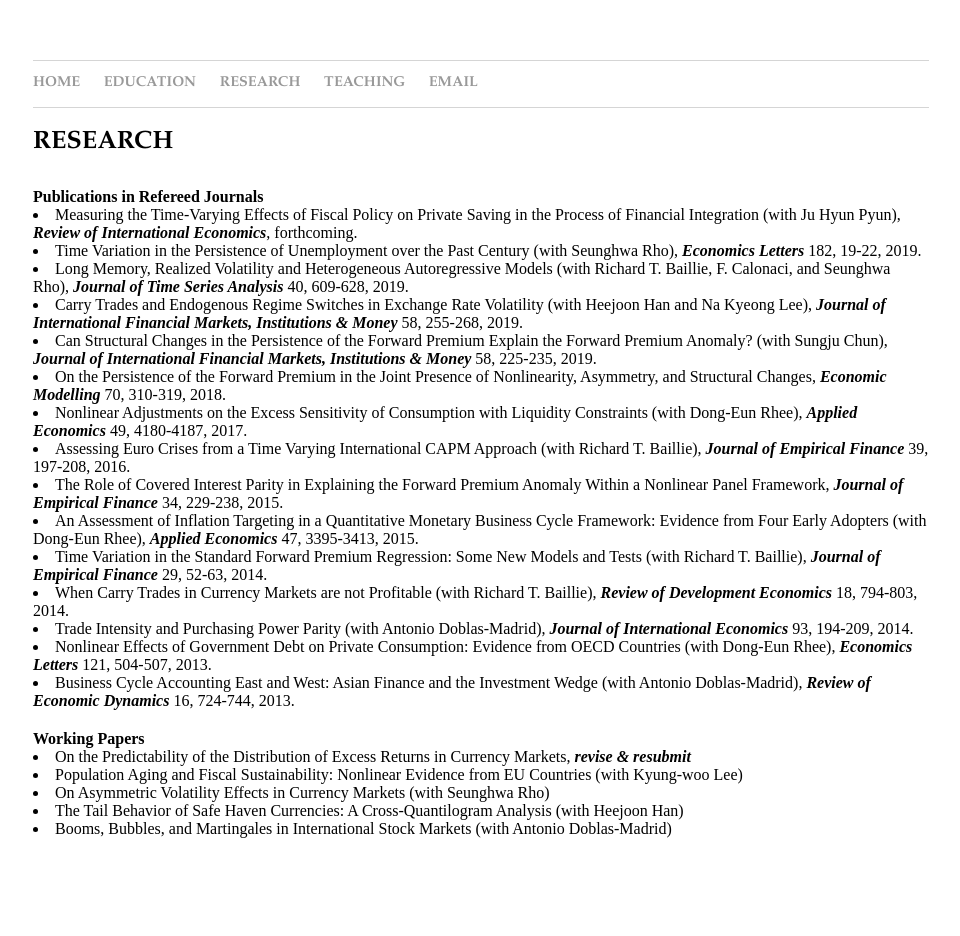
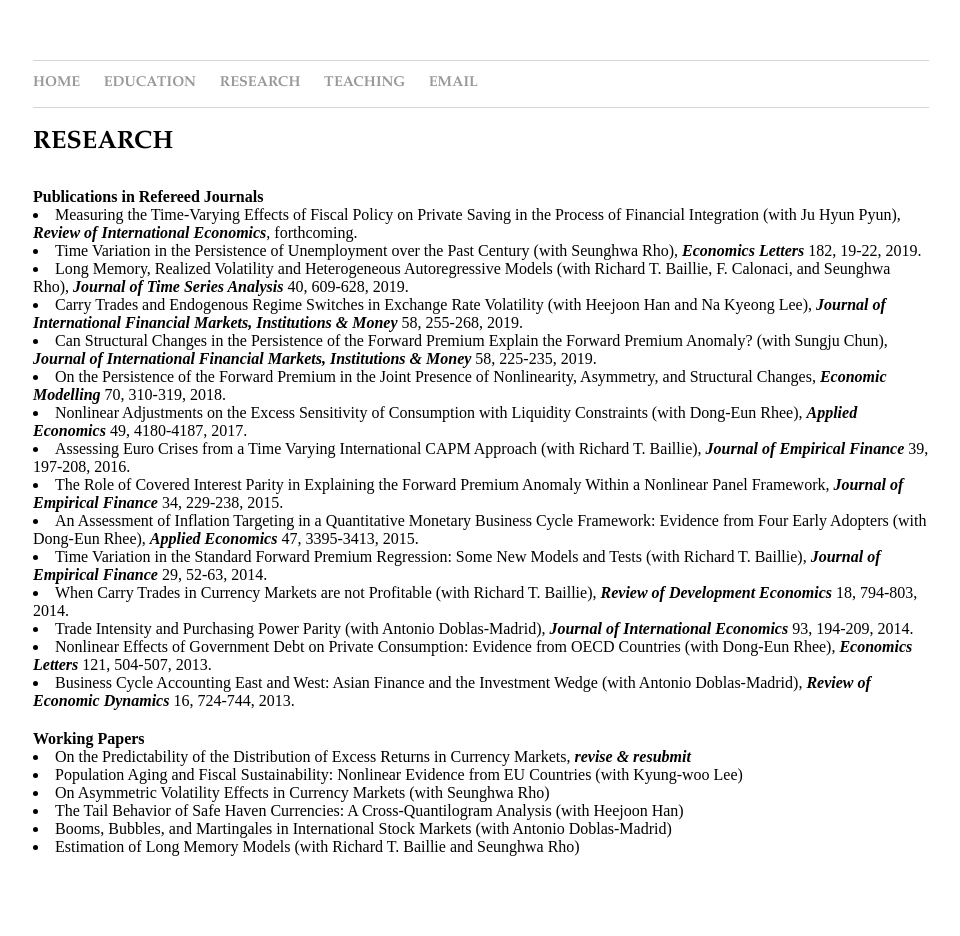
Before and after one commit to dooyeoncho/dooyeoncho.github.io, a Jekyll site: the page built from pages/research.html, in a window 1280 px wide. Shown: the whole page, without its empty margins (159-1119 px from the left). Built offline with Jekyll 4.4.1, drawn with Linux system fonts in a browser that asks for light colours.

Commit message:
Update research.html

```diff
--- a/pages/research.html
+++ b/pages/research.html
@@ -35,4 +35,5 @@ title: Dooyeon Cho - Research
 		<li>On Asymmetric Volatility Effects in Currency Markets (with Seunghwa Rho)</li>
 		<li>The Tail Behavior of Safe Haven Currencies: A Cross-Quantilogram Analysis (with Heejoon Han)</li>
 		<li>Booms, Bubbles, and Martingales in International Stock Markets (with Antonio Doblas-Madrid)</li>
+	        <li>Estimation of Long Memory Models (with Richard T. Baillie and Seunghwa Rho)</li>
 		</div>&nbsp;
```
